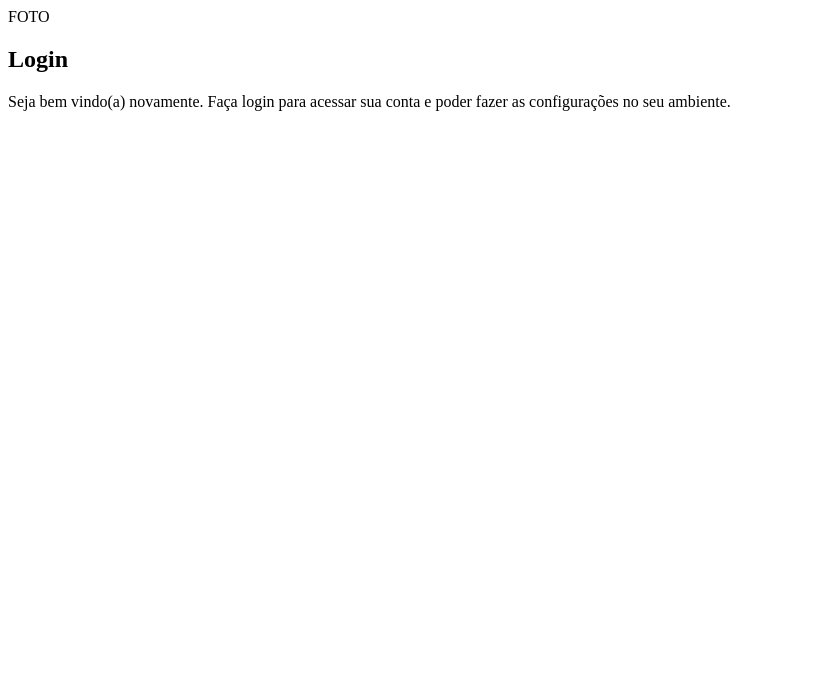
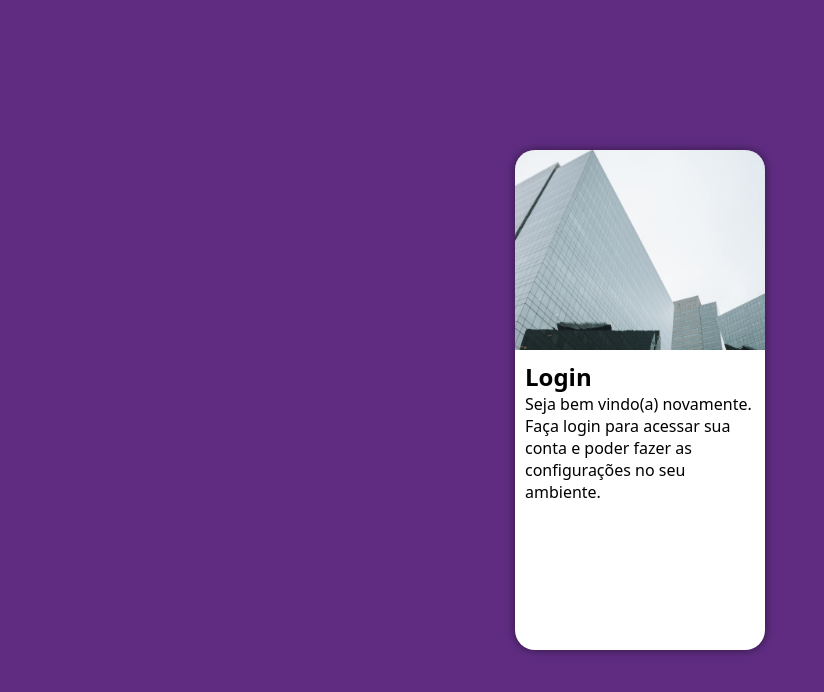
Before and after one commit to leonardovere/projeto-login, a plain HTML site: page index.html in a window 1280 px wide. Shown: the whole page, without its empty margins (0-824 px from the left). Drawn offline with Linux system fonts and the light colour scheme.

Commit message:
Criando layout base

```diff
--- a/estilos/style.css
+++ b/estilos/style.css
@@ -1,10 +1,64 @@
 @charset "UTF-8";
 
-/*
-    Paleta de cores
-*/
 
 :root {
+    /*
+        Paleta de cores
+    */
     --cor-verde: #49a09d;
     --cor-lilas: #5f2c82;
 }
+
+* {
+    font-family: system-ui, -apple-system, BlinkMacSystemFont, 'Segoe UI', Roboto, Oxygen, Ubuntu, Cantarell, 'Open Sans', 'Helvetica Neue', sans-serif;
+    padding: 0;
+    margin: 0;
+    box-sizing: border-box;
+}
+
+
+
+body,
+html,
+main {
+    height: 100vh;
+    width: 100vw;
+}
+
+body,
+html {
+    background-color: var(--cor-lilas);
+}
+
+main {
+    position: relative;
+}
+
+section#login {
+    position: absolute;
+    top: 50%;
+    left: 50%;
+    transform: translate(-50%, -50%);
+    /* Tudo o que estiver fora do conteúdo, é escondido */
+    overflow: hidden;
+    background-color: white;
+    width: 250px;
+    height: 500px;
+    border-radius: 20px;
+    box-shadow: 0px 0px 10px rgba(0, 0, 0, 0.5);
+}
+
+section#login > div#imagem, section#login > div#formulario {
+    display: block;
+}
+
+section#login > div#imagem {
+    background: var(--cor-lilas) url(../imagens/predios.jpg) no-repeat;
+    background-size: cover;
+    background-position: left top;
+    height: 200px;
+}
+
+section#login > div#formulario {
+    padding: 10px;
+}
--- a/index.html
+++ b/index.html
@@ -10,9 +10,7 @@
 <body>
     <main>
         <section id="login">
-            <div id="imagem">
-                FOTO
-            </div>
+            <div id="imagem"></div>
 
             <div id="formulario">
                 <h1>Login</h1>
```
